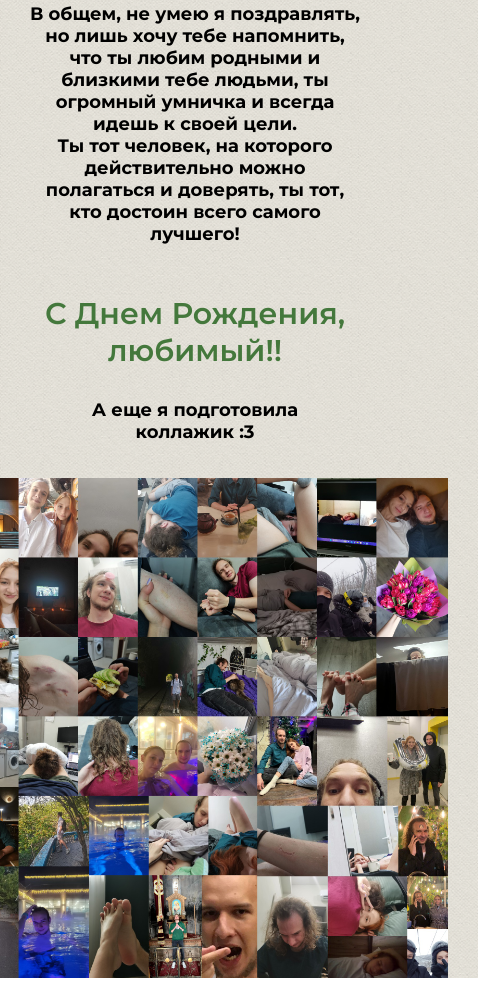
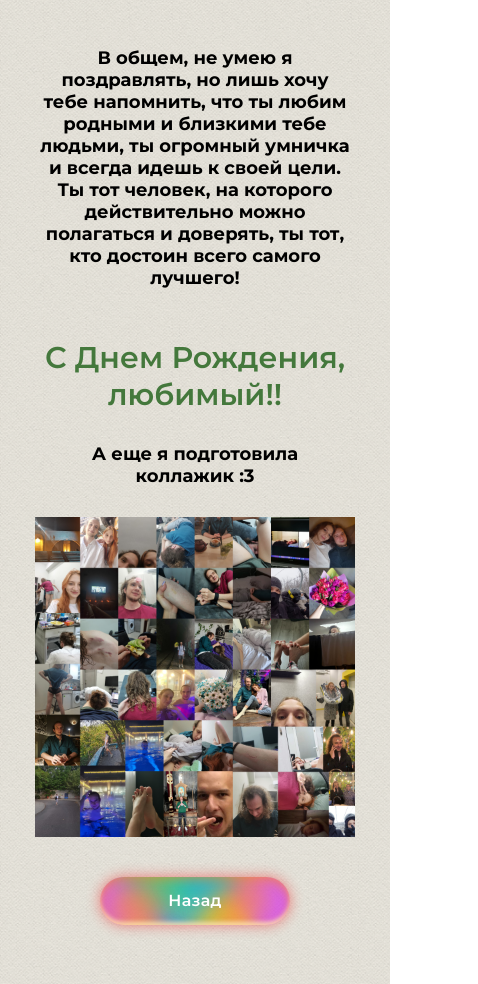
Before and after one commit to Frdman/-Frdman-.github.io, a website: page slideshow.html in a window 390 px wide. Shown: the part 509-1493 px from the top of the page, 478 px wide, since content can reach past the window. Drawn offline with Linux system fonts and the light colour scheme.

Commit message:
add back bottom and finished adupt

```diff
--- a/slideshow.html
+++ b/slideshow.html
@@ -22,18 +22,40 @@
             твои хотелочки всегда были доступными,
             конечно же еще любви (а я тебе гарантирую получение этого пожелания)!!<br />
             Здоровье никогда не бывает лишним, поэтому и его тебе желаю!!! <br /></p>
-                <h2 style="max-width: 750px;"> В общем, не умею я поздравлять, но лишь хочу тебе напомнить, что ты любим родными и близкими тебе людьми, ты
+        <h2 style="max-width: 750px;"> В общем, не умею я поздравлять, но лишь хочу тебе напомнить, что ты любим родными
+            и близкими тебе людьми, ты
             огромный умничка и всегда идешь к своей цели.<br />
             Ты тот человек, на которого действительно можно полагаться и доверять, ты тот, кто достоин всего
             самого лучшего!</h2>
         <h1>С Днем Рождения, любимый!!</h1>
     </div>
-<div class="our-collage">
+    <div class="our-collage" style="margin-bottom: 40px;">
         <h2>А еще я подготовила коллажик :3</h2>
         <img src="./photos/gandr-collage.jpg">
     </div>
 
+    <div class="back">
+        <button class="uiverse" id="backButton">
+            <div class="wrapper">
+                <span>Назад</span>
+                <div class="circle circle-12"></div>
+                <div class="circle circle-11"></div>
+                <div class="circle circle-10"></div>
+                <div class="circle circle-9"></div>
+                <div class="circle circle-8"></div>
+                <div class="circle circle-7"></div>
+                <div class="circle circle-6"></div>
+                <div class="circle circle-5"></div>
+                <div class="circle circle-4"></div>
+                <div class="circle circle-3"></div>
+                <div class="circle circle-2"></div>
+                <div class="circle circle-1"></div>
             </div>
+        </button>
+        <script> document.getElementById("backButton").addEventListener("click", function () {
+                window.location.href = "index.html";
+            });
+        </script>
     </div>
     <script src="script.js"></script>
 </body>
--- a/styles.css
+++ b/styles.css
@@ -9,6 +9,8 @@ body {
     flex-direction: column;
     background-image: url('white-paper.png');
     background-size: 179px;
+    padding-left: 10px;
+    padding-right: 10px;
 }
 
 h1 {
@@ -700,6 +702,11 @@ p {
     .popup {
         width: 350px;
     }
+
+    .our-collage img {
+        width: 450px;
+        padding: 0;
+    }
 }
 
 @media screen and (max-width:500px) {
@@ -713,6 +720,10 @@ p {
 
     .cats-bottom {
         margin-top: 38%;
+    }
+
+    .our-collage img {
+        width: 400px;
     }
 }
 
@@ -735,10 +746,28 @@ p {
 @media screen and (max-width:410px) {
     body {
         margin: 0;
+    }
 
+    .our-collage img {
+        width: 350px;
     }
 
     .cats-bottom {
         margin-top: 48%;
     }
+
+    .popup {
+        top: 35%;
+        left: 45%;
+    }
+
+    .left-cats {
+        left: -7%;
+    }
 }
+
+@media screen and (max-width:390px) {
+    .our-collage img {
+        width: 320px;
+    }
+}
```
Lines whose indentation alone changed are shown as unchanged.
